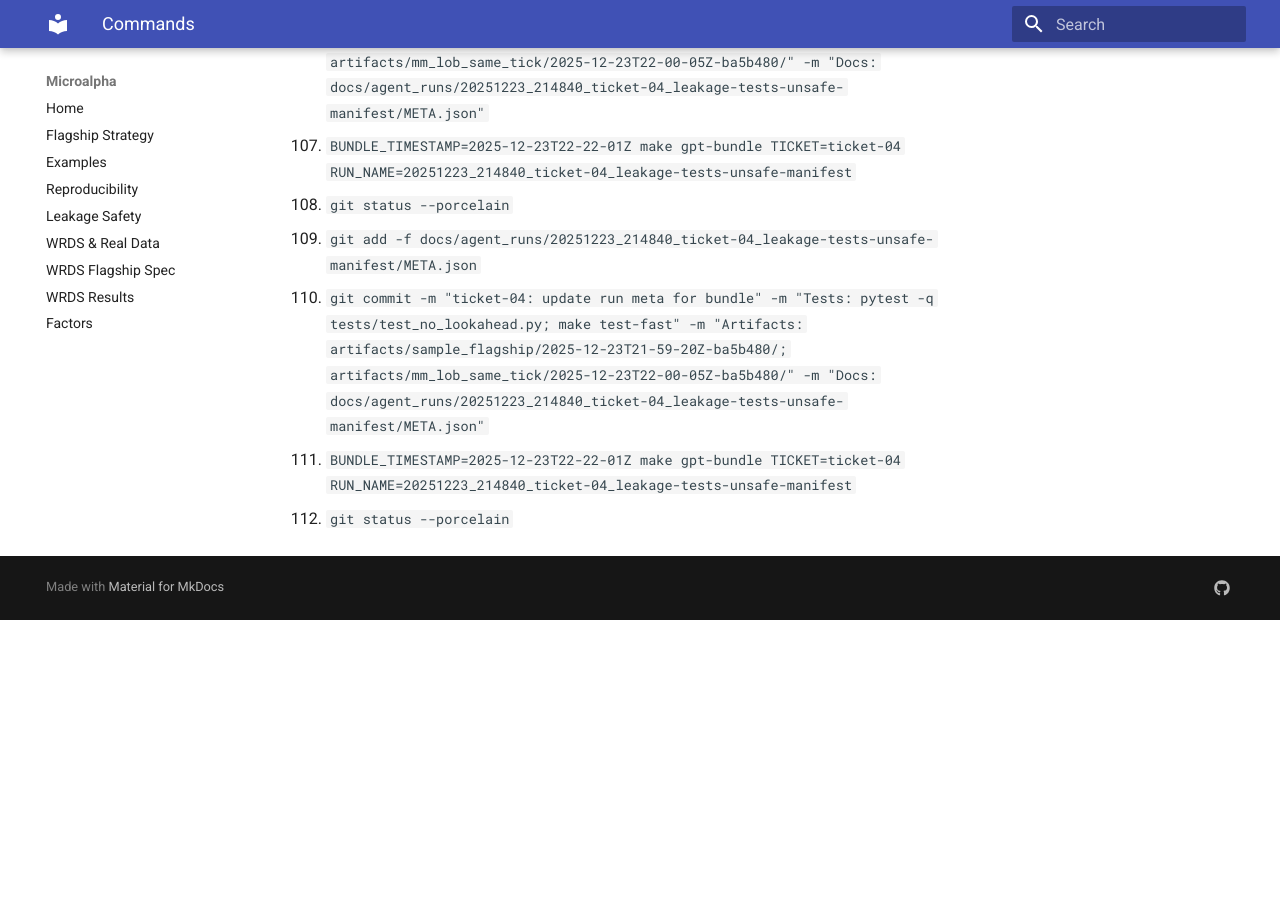
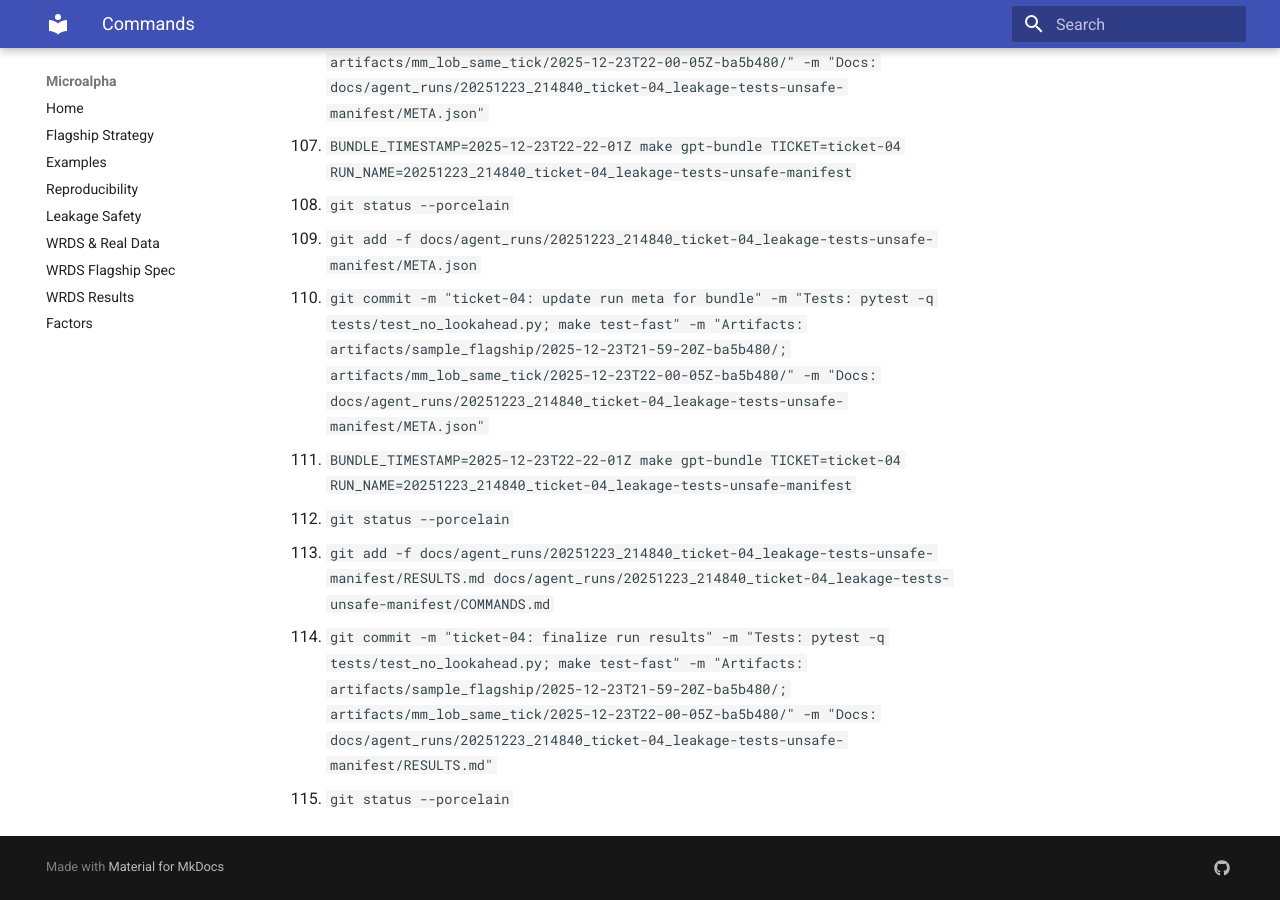
Before and after one commit to MateoBodon/microalpha, an MkDocs documentation site: the page built from docs/agent_runs/20251223_214840_ticket-04_leakage-tests-unsafe-manifest/COMMANDS.md, in a window 1280 px wide and 900 px high, scrolled down 4631 px. Built offline with MkDocs 1.6.1 and Material for MkDocs 9.7.7, drawn with Linux system fonts in a browser that asks for light colours; before the commit the page ends 5251 px from its top, so only the background shows below that.

Commit message:
ticket-04: finalize run results
Tests: pytest -q tests/test_no_lookahead.py; make test-fast

Artifacts: artifacts/sample_flagship/2025-12-23T21-59-20Z-ba5b480/; artifacts/mm_lob_same_tick/2025-12-23T22-00-05Z-ba5b480/

Docs: docs/agent_runs/20251223_214840_ticket-04_leakage-tests-unsafe-manifest/RESULTS.md

```diff
--- a/docs/agent_runs/20251223_214840_ticket-04_leakage-tests-unsafe-manifest/COMMANDS.md
+++ b/docs/agent_runs/20251223_214840_ticket-04_leakage-tests-unsafe-manifest/COMMANDS.md
@@ -112,3 +112,6 @@
 110. `git commit -m "ticket-04: update run meta for bundle" -m "Tests: pytest -q tests/test_no_lookahead.py; make test-fast" -m "Artifacts: artifacts/sample_flagship/2025-12-23T21-59-20Z-ba5b480/; artifacts/mm_lob_same_tick/2025-12-23T22-00-05Z-ba5b480/" -m "Docs: docs/agent_runs/20251223_214840_ticket-04_leakage-tests-unsafe-manifest/META.json"`
 111. `BUNDLE_TIMESTAMP=2025-12-23T22-22-01Z make gpt-bundle TICKET=ticket-04 RUN_NAME=20251223_214840_ticket-04_leakage-tests-unsafe-manifest`
 112. `git status --porcelain`
+113. `git add -f docs/agent_runs/20251223_214840_ticket-04_leakage-tests-unsafe-manifest/RESULTS.md docs/agent_runs/20251223_214840_ticket-04_leakage-tests-unsafe-manifest/COMMANDS.md`
+114. `git commit -m "ticket-04: finalize run results" -m "Tests: pytest -q tests/test_no_lookahead.py; make test-fast" -m "Artifacts: artifacts/sample_flagship/2025-12-23T21-59-20Z-ba5b480/; artifacts/mm_lob_same_tick/2025-12-23T22-00-05Z-ba5b480/" -m "Docs: docs/agent_runs/20251223_214840_ticket-04_leakage-tests-unsafe-manifest/RESULTS.md"`
+115. `git status --porcelain`
```
Also changed, not shown: docs/agent_runs/20251223_214840_ticket-04_leakage-tests-unsafe-manifest/RESULTS.md (+1 -0 lines).
